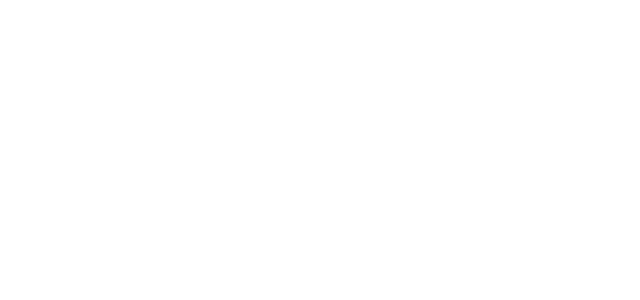
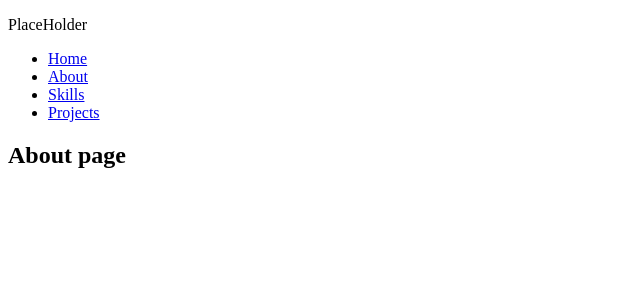
Before and after one commit to LongJourney47/Portfolio, a React (Create React App) app: page /about in a window 1280 px wide. Shown: the top 300 px of the page, without its empty margins (0-640 px from the left). Built offline with nearby package versions, Linux system fonts and the light colour scheme.

Commit message:
feat: Added pages and routing setup to switch between them. Additionally, Implemented a draft navbar.

```diff
--- a/package.json
+++ b/package.json
@@ -5,6 +5,7 @@
   "dependencies": {
     "react": "^18.2.0",
     "react-dom": "^18.2.0",
+    "react-router-dom": "^6.3.0",
     "react-scripts": "5.0.1"
   },
   "scripts": {
--- a/src/App.js
+++ b/src/App.js
@@ -1,3 +1,71 @@
-export default function App() {
-  return <></>
-}
+import React from 'react'
+import {BrowserRouter as Router, Routes, Route, Link} from 'react-router-dom'
+
+import Home from 'Pages/Home'
+import About from 'Pages/About'
+import Projects from 'Pages/Projects'
+import Skills from 'Pages/Skills'
+import Error from 'Pages/Error'
+
+const App = () => {
+
+  // router is should be the highest tag in the file that will encompass all components
+    return <Router>
+      {/* ======== the nav bar appears on all pages  ======== */}
+
+     <header>
+      <nav >
+  <aside >
+  <span>
+  <p>PlaceHolder</p>
+  </span>
+
+  </aside>
+        <aside >
+          <ul>
+            <li>
+            <Link  to="/" >
+             Home
+              </Link>
+            </li>
+
+
+            <li>
+            <Link  to="/About" >
+          <span>About </span> </Link>
+            </li>
+
+          <span>
+            <li>
+            <Link  to="/Skills" >
+           Skills  </Link>
+            </li>
+            </span>
+
+            <li>
+            <Link  to="/Projects" >
+            Projects </Link>
+            </li>
+
+  </ul>
+        </aside >
+      </nav>
+     </header>
+
+
+      <Routes>
+        {/*=========== Each route is treated as a page    ============= */}
+        <Route path="/" element={<Home/>} ></Route>
+        <Route path="/about" element={<About/>} ></Route>
+        <Route path="/Projects" element={<Projects/>} ></Route>
+        <Route path="/skills" element={<Skills/>} ></Route>
+        {/* ========== The * symbol will catch any errors made by the users and redirect them to his page    ============= */}
+        <Route path="/*" element={<Error/>} ></Route>
+      </Routes>
+
+    </Router>
+  }
+
+
+
+export default App;
--- /dev/null
+++ b/src/Pages/About.js
@@ -0,0 +1,12 @@
+import React from 'react'
+
+const About = () => {
+
+
+  return <>
+  <h2>About page</h2>
+  </>
+}
+
+
+export default About;
--- /dev/null
+++ b/src/Pages/Error.js
@@ -0,0 +1,12 @@
+import React from 'react'
+
+const Error = () => {
+//   the error page must be at the bottom of the Routes components and will serve as a catch in fetch
+
+  return <>
+  <h2>Error Does Not Exist</h2>
+  </>
+}
+
+
+export default Error;
--- /dev/null
+++ b/src/Pages/Home.js
@@ -0,0 +1,13 @@
+import React from 'react'
+
+const Home = () => {
+
+
+  return (
+  <>
+    <h2>Home Page</h2>
+  </>
+  )
+  }
+
+export default Home;
--- /dev/null
+++ b/src/Pages/Projects.js
@@ -0,0 +1,16 @@
+import React from 'react'
+// import './src/App.css'
+
+
+const Projects = () => {
+
+
+  return (
+    <>
+  <h2>Project Page</h2>
+  </>
+  )
+}
+
+
+export default Projects;
--- /dev/null
+++ b/src/Pages/Skills.js
@@ -0,0 +1,12 @@
+import React from 'react'
+
+const Skills = () => {
+
+
+  return <>
+  <h2>Technical Skills</h2>
+  </>
+}
+
+
+export default Skills;
--- /dev/null
+++ b/src/Styles/App.css
@@ -0,0 +1,6 @@
+/* General styling */
+* {
+    box-sizing: border-box;
+    margin: 0;
+    padding: 0;
+}
```
Also changed, not shown: src/Components/Navbar.js (added, +13 -0 lines), 1 other file (tests, documents, lock files or other folders).
